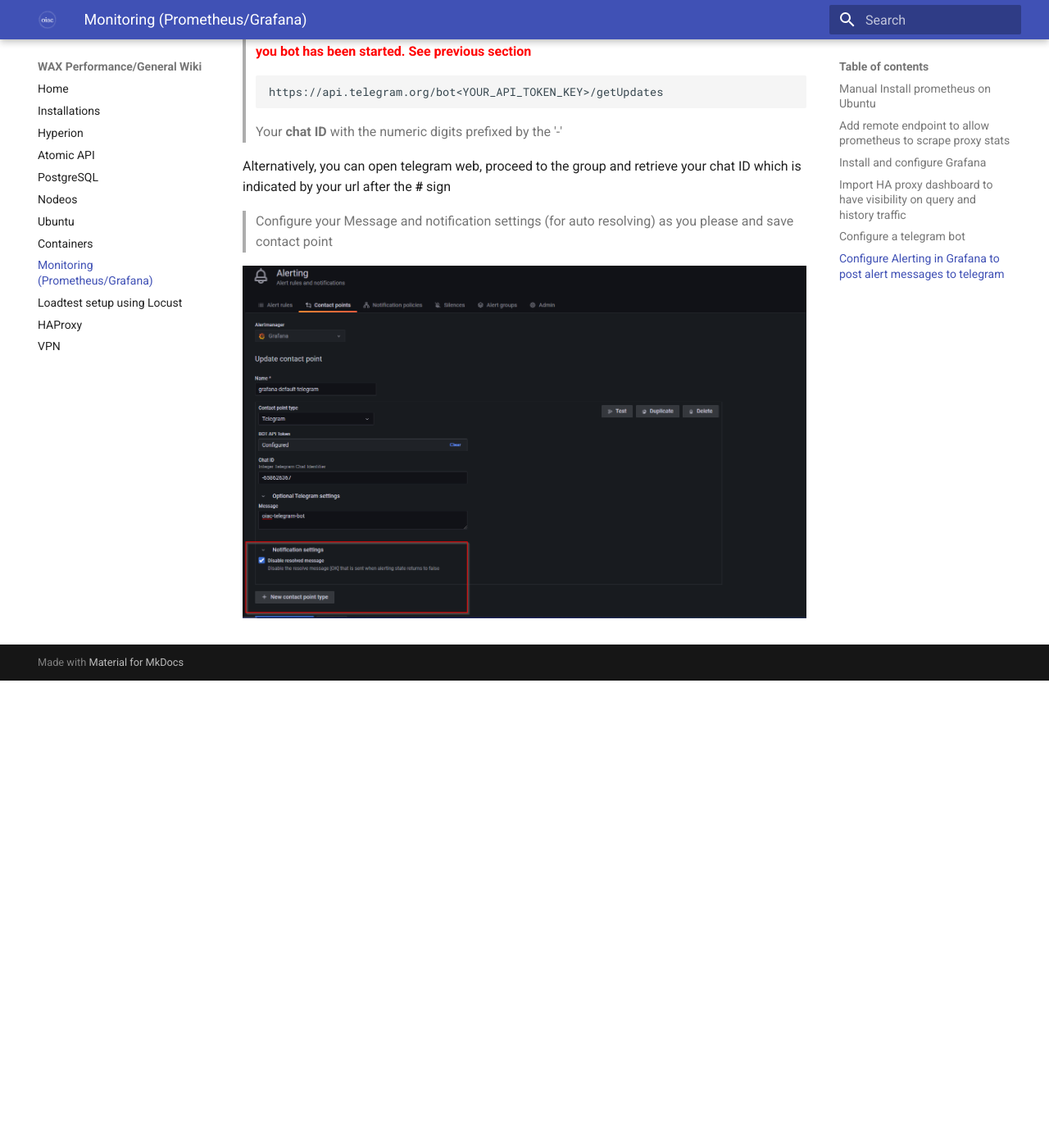
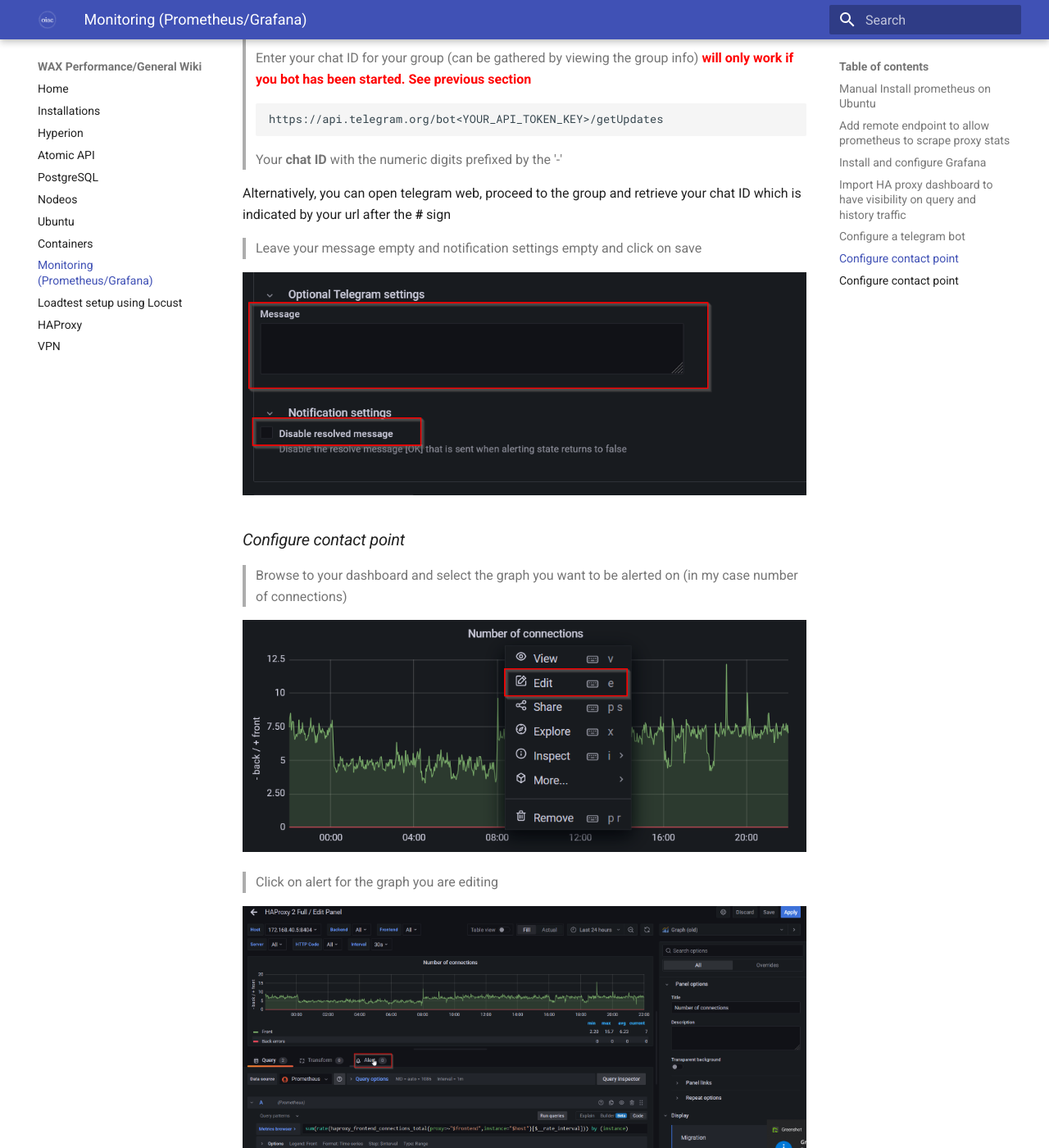
Before and after one commit to oneinacillian/wiki, an MkDocs documentation site: the page built from docs/monitoring.md, in a window 1280 px wide and 1400 px high, scrolled down 19320 px. Shown: the whole window at 82% size. Built offline with MkDocs 1.6.1 and Material for MkDocs 9.7.7, drawn with Linux system fonts in a browser that asks for light colours; before the commit the page ends 20150 px from its top, so only the background shows below that; some of the changed text lies outside the part shown.

Commit message:
Configure contact point

```diff
--- a/docs/monitoring.md
+++ b/docs/monitoring.md
@@ -6,6 +6,7 @@
 - Install and configure Grafana
 - Import HA proxy dashboard to have visibility on query and history traffic
 - Configure a telegram bot
+- Configure contact point
 - Configure Alerting in Grafana to post alert messages to telegram - <span style="color:red">**not yet complete**</span>
 - Automate deploy using Ansible playbook - <span style="color:red">**not yet complete**</span>
 
@@ -171,7 +172,7 @@
 
 <img src="/assets/telegram - verify that group exists.png"/> <br>
 
-### *Configure Alerting in Grafana to post alert messages to telegram*
+### *Configure contact point*
 
 > Proceed to alert setup <br>
 
@@ -195,6 +196,36 @@
 
 Alternatively, you can open telegram web, proceed to the group and retrieve your chat ID which is indicated by your url after the **#** sign
 
-> Configure your Message and notification settings (for auto resolving) as you please and save contact point
+> Leave your message empty and notification settings empty and click on save
 
 <img src="/assets/telegram 4 - Grafana.png"/> <br>
+
+### *Configure contact point*
+
+> Browse to your dashboard and select the graph you want to be alerted on (in my case number of connections)
+
+<img src="/assets/alert 1 - Grafana.png"/> <br>
+
+> Click on alert for the graph you are editing
+
+<img src="/assets/alert 2 - Grafana.png"/> <br>
+
+> Create an alert
+
+<img src="/assets/alert 3 - Grafana.png"/> <br>
+
+> Choose alert condition (in my test, I alerted on connections exceeding 3)
+
+<img src="/assets/alert 4 - Grafana.png"/> <br>
+
+> Put annotations to your alert notifications to make it more fruitfull
+
+<img src="/assets/alert 5 - Grafana.png"/> <br>
+
+> Save your alert and exit. Then if you condition is triggered, await your alert on telegram
+
+<img src="/assets/alert 6 - Grafana.png"/> <br>
+
+> When the issue has cleared
+
+<img src="/assets/alert 7 - Grafana.png"/> <br>
```
Also changed, not shown: docs/assets/alert 1 - Grafana.png (added), docs/assets/alert 2 - Grafana.png (added), docs/assets/alert 3 - Grafana.png (added), docs/assets/alert 4 - Grafana.png (added), docs/assets/alert 5 - Grafana.png (added), docs/assets/alert 6 - Grafana.png (added), docs/assets/alert 7 - Grafana.png (added), docs/assets/telegram 4 - Grafana.png.
